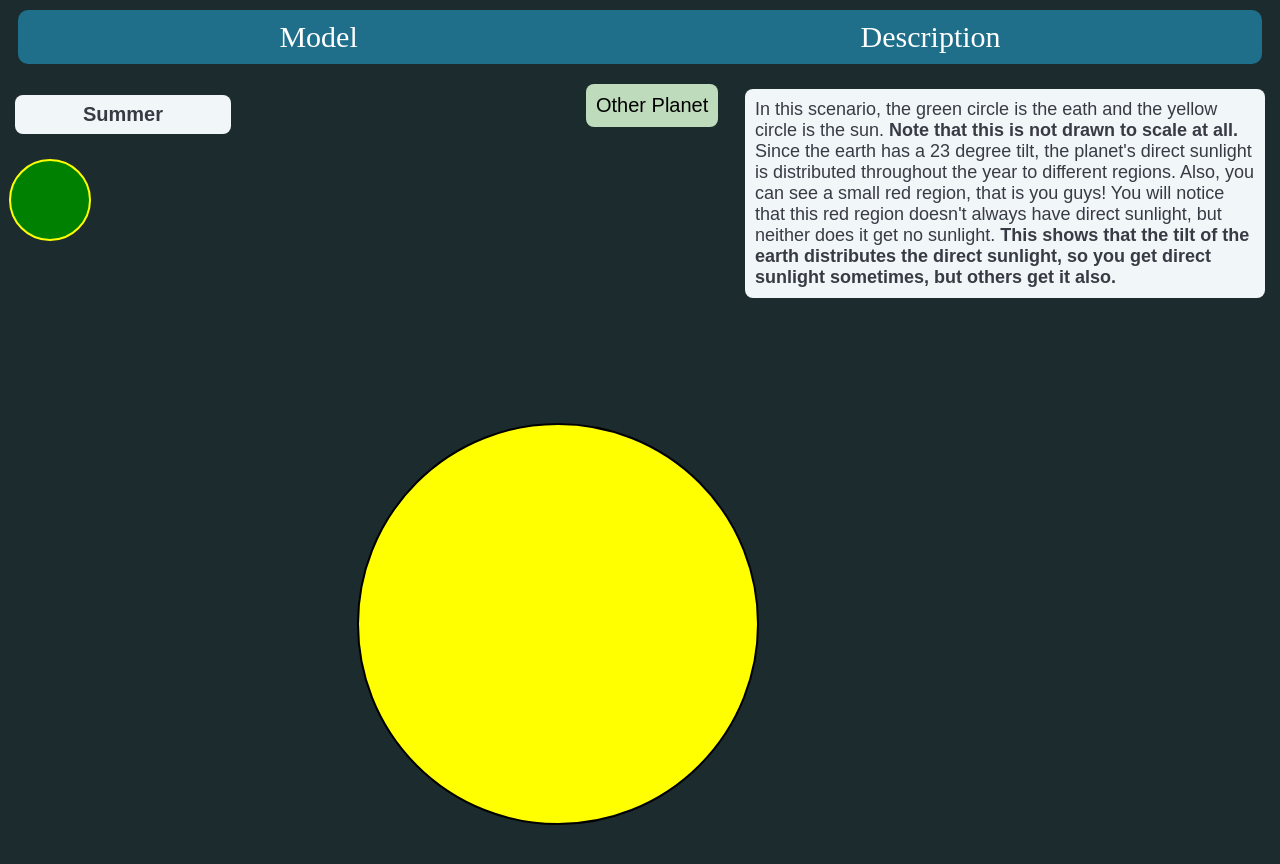
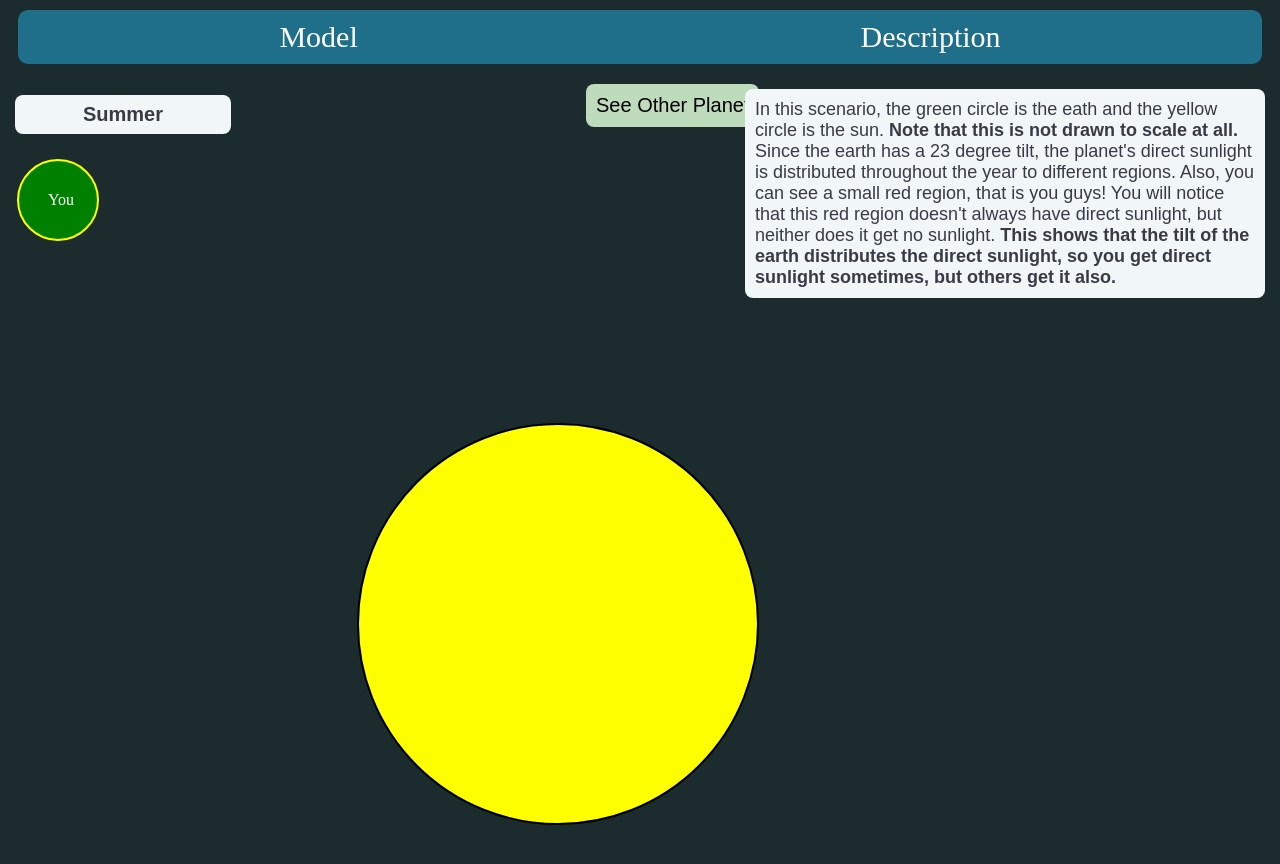
Before and after one commit to littlepotato123/Seasons, a React (Create React App) app: page / in a window 1280 px wide. Shown: the top 864 px of the page. Built offline with nearby package versions, Linux system fonts and the light colour scheme.

Commit message:
Refactor

```diff
--- a/src/App.css
+++ b/src/App.css
@@ -90,7 +90,6 @@ body {
 
 .earth-img {
     position: absolute;
-    left: 0px;
 }
 
 /* Finish All Other Planet Setup */
@@ -122,3 +121,19 @@ body {
     font-weight: 700;
     font-size: 20px;
 }
+
+.other-img {
+    position: absolute;
+}
+
+#earth, #other {
+    position: absolute;
+}
+
+#earth {
+    top: 150px;
+}
+
+#other {
+    top: 150px;
+}
--- a/src/Assets/EarthImage.tsx
+++ b/src/Assets/EarthImage.tsx
@@ -2,14 +2,18 @@ import React from'react';
 import CSS from 'csstype';
 
 type EarthImageProps = {
-  styles: CSS.Properties
+  styles: CSS.Properties,
+  you: CSS.Properties
 }
 
-const EarthImage = ({ styles }: EarthImageProps) => {
+const EarthImage = ({ styles, you }: EarthImageProps) => {
   return (
-    <svg width="100" height="100" className="earth-img" style={styles}>
-      <circle cx="50" cy="50" r="40" stroke="yellow" stroke-width="2" fill="green" />
-    </svg>
+    <div id="earth">
+      <svg width="100" height="100" className="earth-img" style={styles}>
+        <circle cx="50" cy="50" r="40" stroke="yellow" strokeWidth="2" fill="green" />
+      </svg>
+      <p style={you}>You</p>
+    </div>
   );
 };
 
--- a/src/Assets/OtherImage.tsx
+++ b/src/Assets/OtherImage.tsx
@@ -2,14 +2,18 @@ import React from 'react';
 import CSS from 'csstype';
 
 type OtherImageProps = {
-    styles: CSS.Properties
+    styles: CSS.Properties,
+    you: CSS.Properties
 }
 
-const OtherImage = ({ styles }: OtherImageProps) => {
+const OtherImage = ({ styles, you }: OtherImageProps) => {
     return (
-        <svg width="300" height="300" style={styles} className="other-img">
-            <circle cx="150" cy="150" r="120" stroke="black" stroke-width="2" fill="blue" />
-        </svg>
+        <div id="other">
+            <svg width="300" height="300" style={styles} className="other-img">
+                <circle cx="150" cy="150" r="120" stroke="black" strokeWidth="2" fill="blue" />
+            </svg>
+            <p style={you}>You</p>
+        </div>
     )
 }
 
--- a/src/Components/Earth.tsx
+++ b/src/Components/Earth.tsx
@@ -9,18 +9,19 @@ import Description from './Description';
 
 const Earth = () => {
     const [points, setPoints] = useState<Array<Point>>([]);
-    const [styles, setStyles] = useState<CSS.Properties>({ top: "150px" });
+    const [styles, setStyles] = useState<CSS.Properties>({});
     const [season, setSeason] = useState<string>("Summer");
+    const [you, setYou] = useState<CSS.Properties>({ position: "relative", top: "25px", left: "40px", color: "white" });
 
     useEffect(() => {
         setPoints(EarthPoints);
-        console.log(points);
+        console.log(document.getElementById('earth')?.getBoundingClientRect());
     }, [])
 
     return (
         <div>
             <Explain styles={{ fontSize: "18px", width: "500px" }} />
-            <EarthImage styles={styles} />
+            <EarthImage styles={styles} you={you} />
             <SunImage />
             <Description season={season} />
         </div>
--- a/src/Components/Other.tsx
+++ b/src/Components/Other.tsx
@@ -9,18 +9,20 @@ import Description from './Description';
 
 const Earth = () => {
     const [points, setPoints] = useState<Array<Point>>([]);
+    const [box, setBox] = useState<CSS.Properties>({});
     const [styles, setStyles] = useState<CSS.Properties>({});
     const [season, setSeason] = useState('Summer');
+    const [you, setYou] = useState<CSS.Properties>({ position: "relative", top: "125px", left: "140px", color: "white" });
 
     useEffect(() => {
         setPoints(EarthPoints);
-        console.log(points);
+        console.log(document.getElementById('other')?.getBoundingClientRect());
     }, [])
 
     return (
         <div>
-            <Explain styles={{}} />
-            <OtherImage styles={styles} />
+            <Explain styles={{ fontSize: "18px", width: "550px" }} />
+            <OtherImage styles={styles} you={you}/>
             <SunImage />
             <Description season={season} />
         </div>
--- a/src/Components/OtherExplain.tsx
+++ b/src/Components/OtherExplain.tsx
@@ -8,7 +8,7 @@ type ExlainProps = {
 const OtherExplain = ({ styles }: ExlainProps) => {
     return (
         <div className="key" style={styles}>
-
+            The seasons and the revolution of this other planet is not extremely different from earth, but is different. The rotation of the planet is <b>90 Degrees</b> and it might seem like a paradoxical rotation and extremely confusing, but really, it is just 0 degree rotation, but on the x-axis. Therefore, the seasons do not work much more different than a 0 degree rotation system. There are no seasons and the daylight hours stay 12 hours or is evenly split throughout the year. The poles of this planet would be on the horizontal plane instead of earth's which is on the vertical axis of the planet.
         </div>
     );
 };
--- a/src/Pages/Home.tsx
+++ b/src/Pages/Home.tsx
@@ -19,7 +19,7 @@ const Home = () => {
 
     return (
         <div>
-            <button className="switch" onClick={() => setShow(!show)}>{text}</button>
+            <button className="switch" onClick={() => setShow(!show)}>See {text}</button>
             {
                 show ?
                 <Earth />
```
